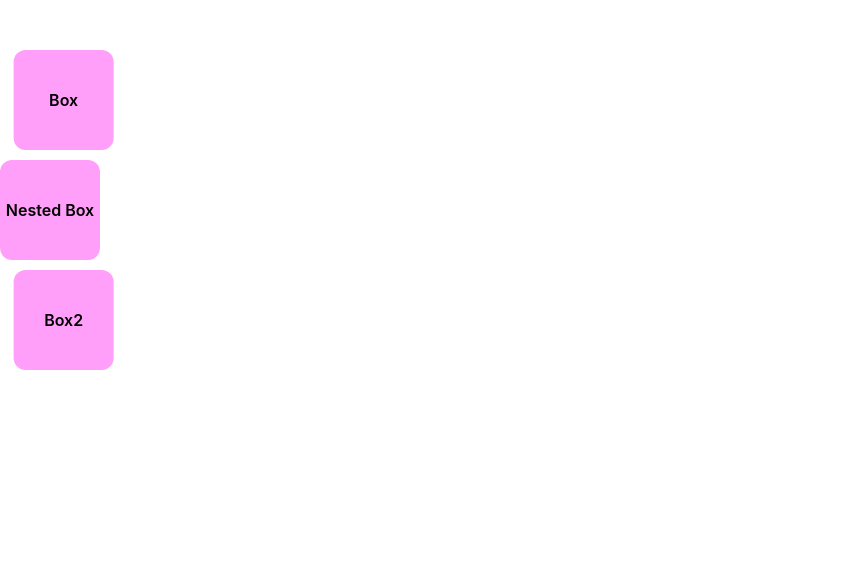
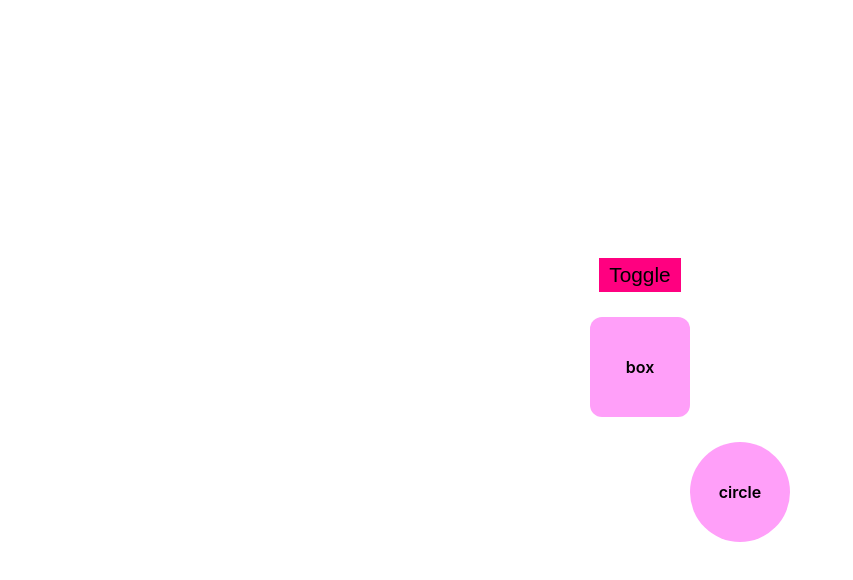
Before and after one commit to alissa1228/gsap-example, a React (Create React App) app: page / in a window 1280 px wide. Shown: the top 580 px of the page, without its empty margins (0-853 px from the left). Built offline with nearby package versions, Linux system fonts and the light colour scheme.

Commit message:
#1 타임라인 만들고 컨트롤하기

```diff
--- a/src/App.css
+++ b/src/App.css
@@ -1,11 +1,16 @@
 .app {
-  padding-top: 50px;
+  width: 100vw;
+  height: 100vh;
+  display :flex;
+  flex-direction: column;
+  align-items: center;
+  justify-content: center;
+  gap: 25px;
 }
 
 .box {
   width: 100px;
   height: 100px;
-  margin-bottom : 10px;
 
   border-radius: 12px;
   display: flex;
@@ -16,3 +21,25 @@
   font-weight: 600;
   color: #000;
 }
+
+.circle {
+  width: 100px;
+  height: 100px;
+  border-radius: 50%;
+
+  display: flex;
+  align-items: center;
+  justify-content: center;
+  text-align: center;
+  background-color: #ff9ff9;
+  font-weight: 600;
+  color: #000;
+}
+
+.toggle {
+  background-color : #ff0080;
+  color : #000;
+  padding: 5px 10px;
+  border: 0;
+  font-size : 1.3rem;
+}
--- a/src/App.js
+++ b/src/App.js
@@ -1,12 +1,12 @@
-import React, {useRef, useEffect, forwardRef} from "react";
+import React, {useRef, useEffect, useState} from "react";
 import { gsap } from "gsap";
 import './App.css';
 
-const Box = forwardRef(({children}, ref) => {
+const Box =({children}) => {
   return(
-    <div className="box" ref={ref}>{children}</div>
+    <div className="box">{children}</div>
   )
-});
+};
 
 const Container = ({children}) => {
   return(
@@ -14,32 +14,44 @@ const Container = ({children}) => {
   )
 }
 
+function Circle({ children }) {
+  return <div className="circle">{children}</div>;
+}
+
 function App() {
-  const box1 = useRef();
-  const box2 = useRef();
+  const [reversed, setReversed] = useState(false);
+  //select 용도
+  const element = useRef();
+  const q = gsap.utils.selector(element);
 
-  useEffect(()=> {
-    const boxes = [
-      box1.current,
-      box2.current
-    ];
+  //ref에 있는 타임라인 저장하기
+  const tl = useRef();
+  console.log(tl);
 
-  // Target the two specific elements we have forwarded refs to
-  gsap.to(boxes, {
-    x: 100,
-    repeat: -1,
-    repeatDelay: 1,
-    yoyo: true
-  });
-
+  useEffect(()=>{
+    tl.current = gsap.timeline()
+    .to(q(".box"),{
+      rotate: 360
+    })
+    .to(q(".circle"),{
+      x:100
+    })
   },[]);
 
+  useEffect(()=>{
+    //토글(우리 타임라인에서의 방향)
+    tl.current.reversed(reversed);
+  },[reversed])
+
+
   return (
-    <div className="app">
-    <Box ref={box1}>Box</Box>
-    <Container/>
-    <Box ref={box2}>Box2</Box>
-   </div>
+    <div className="app" ref={element}>
+      <div>
+        <button className="toggle" onClick={() => setReversed(!reversed)}>Toggle</button>
+      </div>
+      <Box>box</Box>
+      <Circle>circle</Circle>
+    </div>
   );
 }
 
```
